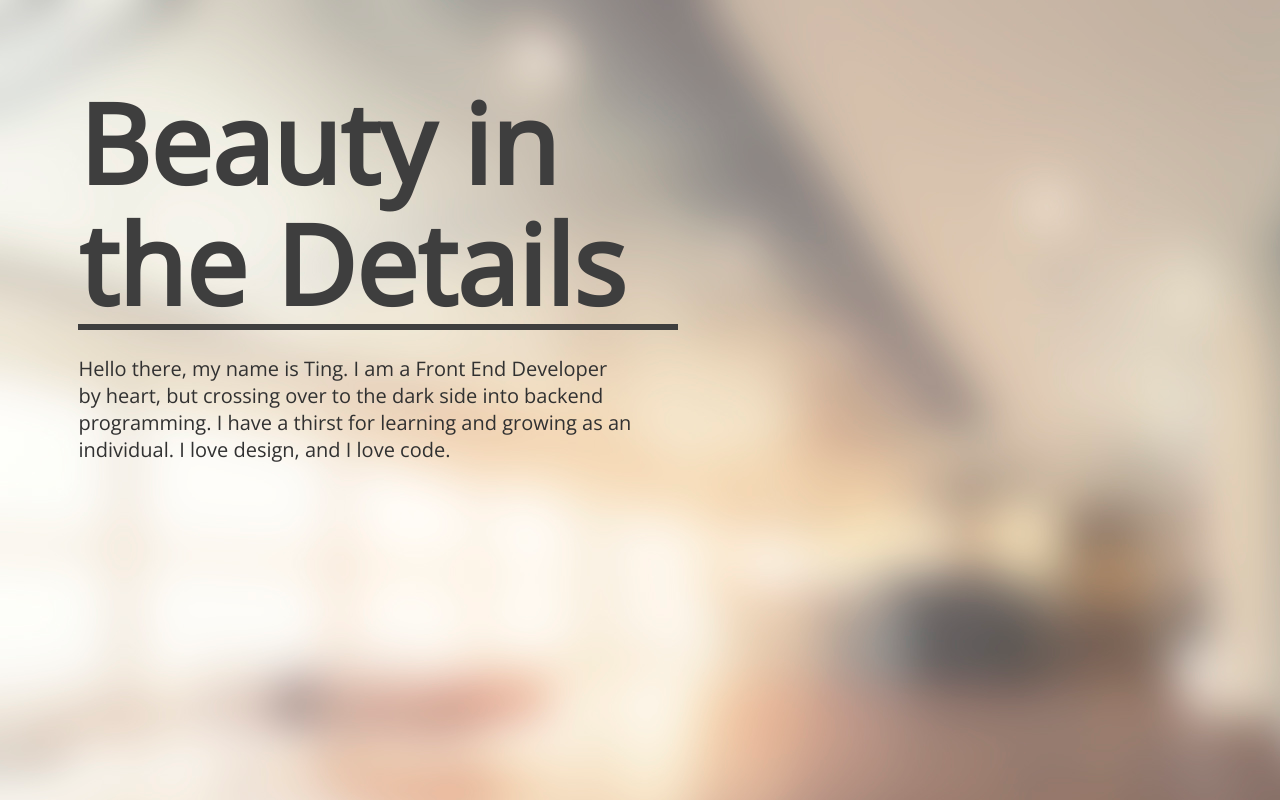
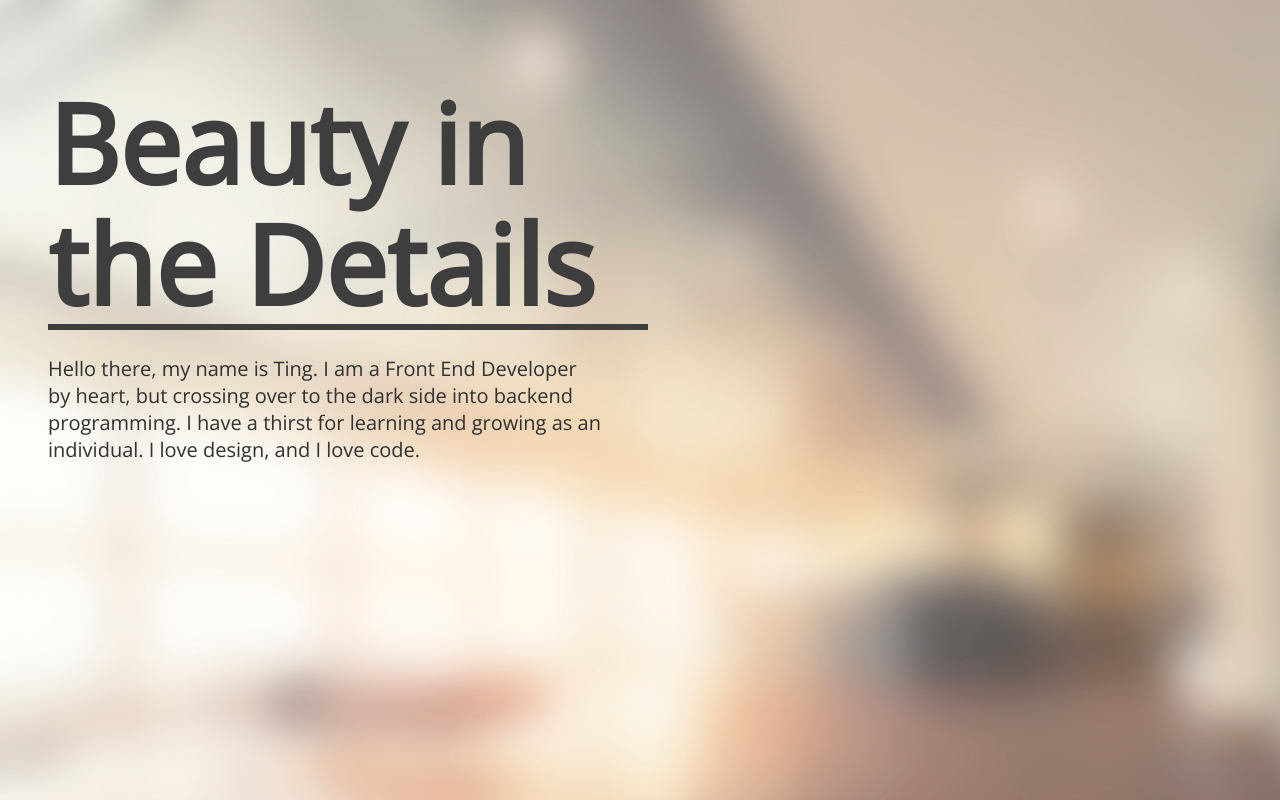
Before and after one commit to TingKong/week5_Day1_TIY, a plain HTML site: page index.html in a window 1280 px wide. Drawn offline with nearby package versions, Linux system fonts and the light colour scheme.

Commit message:
Update main.css
width changes

```diff
--- a/main.css
+++ b/main.css
@@ -9,9 +9,11 @@ html, body{
 }
 
 .main_wrap{
-       width: 89%;
+       width: 1200px;
     margin:0px auto;
         color:#000;
+         padding: 0px 30px;
+
 
 }
 .main_wrap h1{
@@ -53,6 +55,7 @@ margin-left:50px;
     .main_wrap  {
             width: 80%;
             margin-left: 22px;
+            padding:0px;
     }
 
     .main_wrap h1{
```
